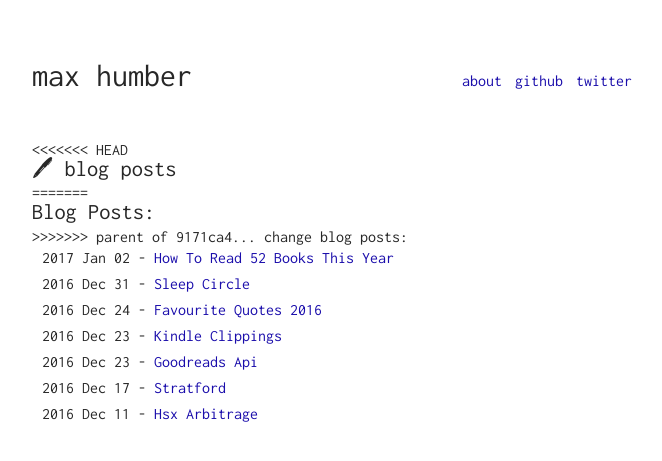
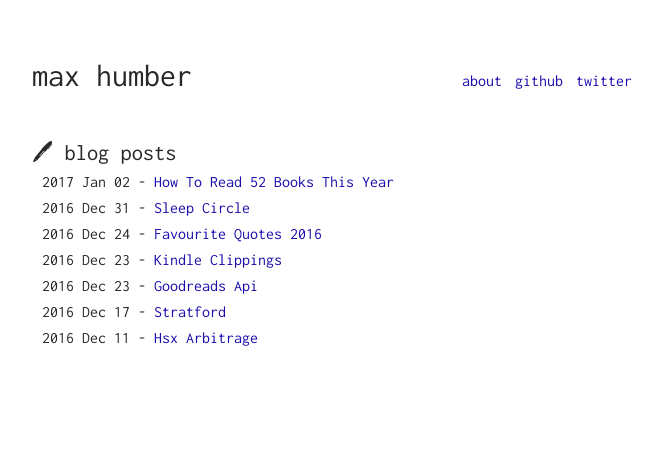
Before and after one commit to maxhumber/maxhumber.com, a Jekyll site: the page built from index.html, in a window 1280 px wide. Shown: the top 461 px of the page, without its empty margins (308-970 px from the left). Built offline with Jekyll 4.4.1, drawn with Linux system fonts in a browser that asks for light colours.

Commit message:
fix merge

```diff
--- a/index.html
+++ b/index.html
@@ -13,11 +13,7 @@ layout: default
     </ul>
 </div>
 <div class="blog">
-<<<<<<< HEAD
     <h1>🖊 blog posts</h1>
-=======
-    <h1>Blog Posts:</h1>
->>>>>>> parent of 9171ca4... change blog posts:
     <ul>
         {% for post in site.posts %}
         <li>
```
